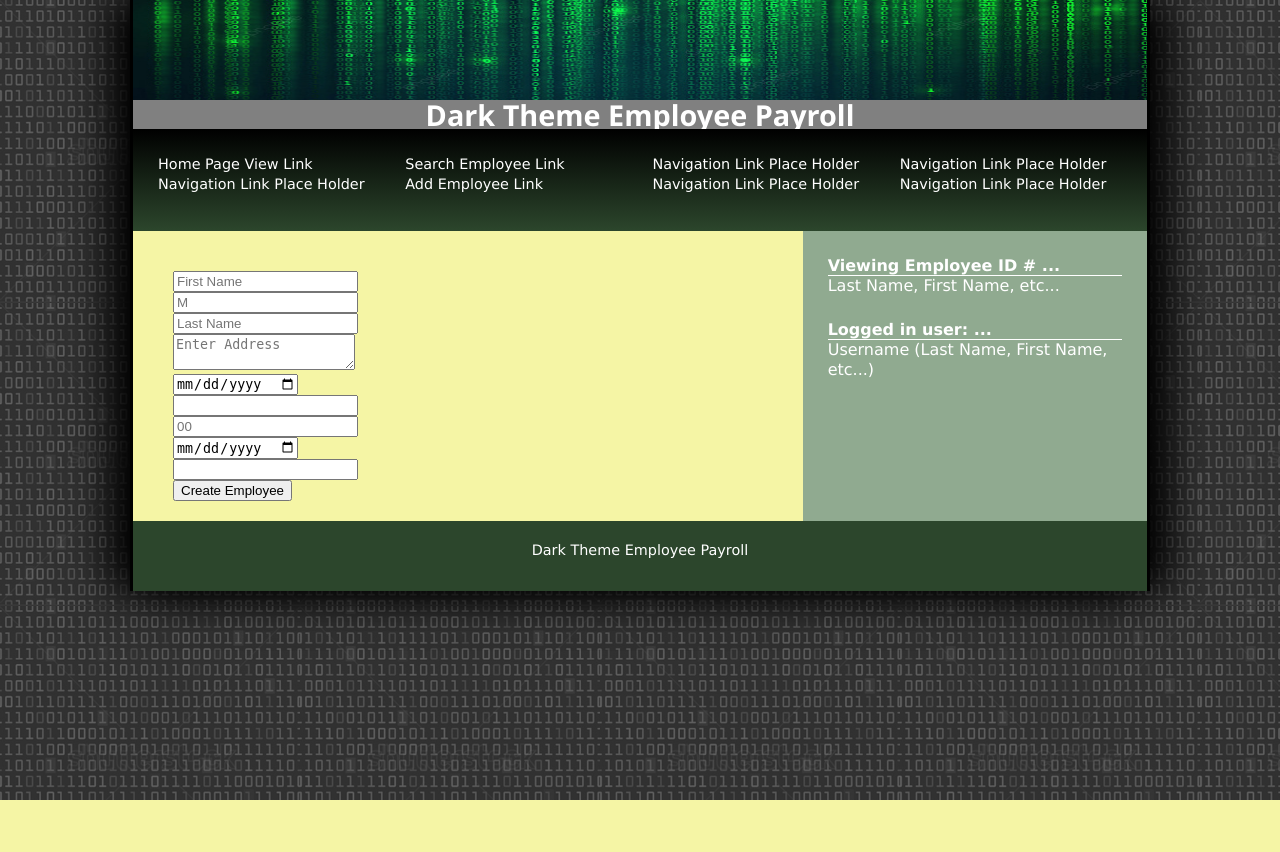
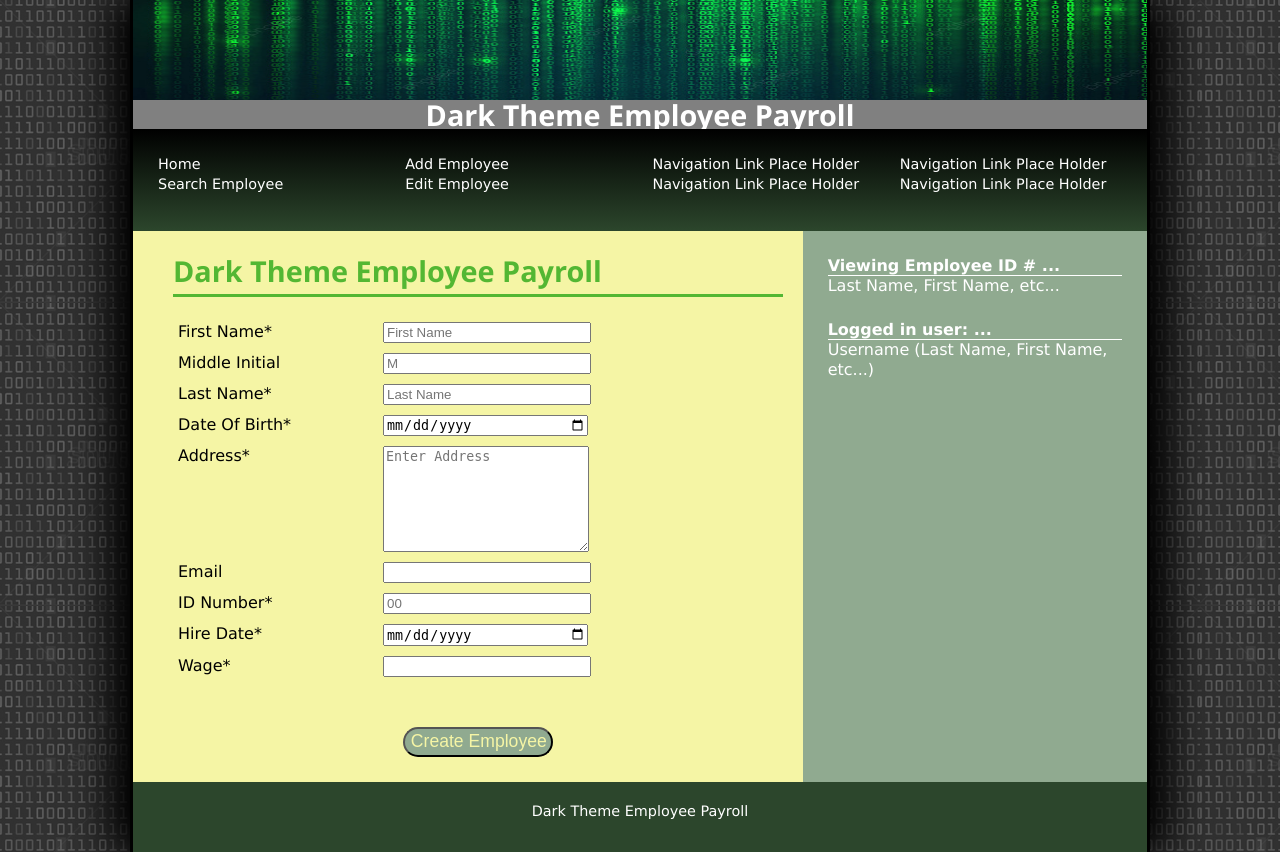
Before and after one commit to gino-vi/Dark-Theme-Employee-Payroll, a Django app: page /employees/create in a window 1280 px wide. Before the commit the page ends 800 px from the top, so only its background shows below. Run offline with Django 3.2, Linux system fonts and the light colour scheme; a user stored in the database is signed in; parts of the project's set-up code (start-up, migrations or seed data) failed here and were passed over.

Commit message:
HTML and CSS updates with forms and navigation links
Hi

```diff
--- a/EmployeePayroll/urls.py
+++ b/EmployeePayroll/urls.py
@@ -15,16 +15,25 @@ Including another URLconf
 """
 from django.contrib import admin
 from django.urls import path
-from persons.views import add_employee_view
-from accounts.views import login_view, register_view, logout_view
+from persons.views import (
+    add_employee_view,
+    search_employee_view,
+    edit_employee_view
+)
+from accounts.views import (
+    login_view,
+    register_view,
+    logout_view
+)
 from .views import home_view
 
 urlpatterns = [
     path('', home_view),
+    path('employees/', search_employee_view),
     path('employees/create', add_employee_view),
     path('login', login_view),
+    path('logout', logout_view),
     path('register', register_view),
-    path('logout', logout_view),
+    path('search', home_view),
     path('admin/', admin.site.urls),
-
 ]
--- a/EmployeePayroll/views.py
+++ b/EmployeePayroll/views.py
@@ -2,6 +2,7 @@
 To render HTML webpages
 """
 from django.http import HttpResponse
+from django.contrib.auth import authenticate
 from django.template.loader import render_to_string
 
 def home_view(request):
--- a/accounts/views.py
+++ b/accounts/views.py
@@ -13,7 +13,7 @@ def login_view(request):
             context = {"error":"Invalid username or password."}
             return render(request, "login.html", context)
         login(request, user)
-        return redirect('/admin')
+        return redirect('/')
     return render(request, "login.html", {})
 
 def logout_view(request):
--- a/persons/views.py
+++ b/persons/views.py
@@ -4,8 +4,9 @@ from django import template
 from django.http import HttpResponse
 from .models import Employee
 from django.contrib.auth.decorators import login_required
+
 # Create your views here.
-
+# **************************************************************************
 @login_required
 def add_employee_view(request):
     context = {}
@@ -32,7 +33,30 @@ def add_employee_view(request):
 
     return HttpResponse(HTML_STRING)
 
+# **************************************************************************
 @login_required
 def edit_employee_view(request):
 
-    return HttpResponse("add-employee.html")
+    return HttpResponse("edit-employee.html")
+
+# **************************************************************************
+@login_required
+def search_employee_view(request):
+    query_dict = request.GET
+
+    try:
+        id_number = int(query_dict.get("id"))
+    except:
+        id_number = None
+
+    employee_obj = None
+
+    if id_number is not None:
+        employee_obj = Employee.objects.get(id=id_number)
+
+    context = {
+        "object": employee_obj
+    }
+    return render(request, "search-employee.html", context=context)
+
+    # **************************************************************************
--- a/static/css/dt_base.css
+++ b/static/css/dt_base.css
@@ -4,7 +4,6 @@
     Base Style Sheet
     Basic styles to be used with all devices and under all conditions
 */
-
 
 article, aside, figcaption, figure,
 footer, header, main, nav, section {
--- /dev/null
+++ b/static/css/dt_forms.css
@@ -0,0 +1,40 @@
+/*
+    Form Style Sheet
+    Form Layout Styles
+*/
+
+label {
+   display: block;
+   float: left;
+   clear: left;
+   margin: 5px;
+   width: 200px;
+}
+
+input, select, textarea {
+   display: block;
+   float: left;
+   margin: 5px 0px;
+   width: 200px;
+}
+
+textarea {
+   height: 100px;
+}
+
+form p {
+   clear: left;
+   text-align: center;
+   padding-top: 40px;
+}
+
+input[type='submit'] {
+   background-color: rgb(144, 170, 144);
+   color: rgb(245,245,165);
+   border-radius: 20px;
+   float: none;
+   display: inline;
+   font-size: 1.1em;
+   height: 30px;
+   width: 150px;
+}
--- /dev/null
+++ b/static/css/dt_validate.css
@@ -0,0 +1,30 @@
+/*
+    Validation Style Sheet
+    Validation Styles
+*/
+
+input:focus, select:focus, textarea:focus {
+    background-color: rgb(245,245,140);
+}
+
+input#fnameBox:focus:valid,
+input#lnameBox:focus:valid,
+input#dobBox:focus:valid,
+input#emailBox:focus:valid,
+input#addBox:focus:valid,
+input#hiredBox:focus:valid,
+input#wageBox:focus:valid,
+input#idBox:focus:valid {
+    background: rgb(220,255,220) url("images/dt_valid.png") right/contain no-repeat;
+}
+
+input#fnameBox:focus:invalid,
+input#lnameBox:focus:invalid,
+input#dobBox:focus:invalid,
+input#emailBox:focus:invalid,
+input#addBox:focus:invalid,
+input#hiredBox:focus:invalid,
+input#wageBox:focus:invalid,
+input#idBox:focus:invalid {
+    background: rgb(255,232,232) url("images/dt_invalid.png") right/contain no-repeat;
+}
--- a/templates/add-employee.html
+++ b/templates/add-employee.html
@@ -3,19 +3,39 @@
 
 {% block content %}
 
-<div style ='margin-top: 30px;'>
-    <form method="POST">
-        {% csrf_token %}
-        <input type ='text' name = 'fname' placeholder= 'First Name' /><br>
-        <input type ='text' name = 'mname' placeholder= 'M' /><br>
-        <input type ='text' name = 'lname' placeholder= 'Last Name' /><br>
-        <textarea name = 'address' placeholder = 'Enter Address'></textarea><br>
-        <input type = 'date' name = 'dob' /><br>
-        <input type = 'email' name = email /><br>
-        <input type='number' name= 'id' placeholder = '00' /><br>
-        <input type = 'date' name = 'hired' /><br>
-        <input type = 'number' name = 'wage' step = '0.01' /><br>
-        <button type = 'submit'> Create Employee </button>
-    </form>
-</div>
+<form id="addEmployeeForm" method="POST">
+    {% csrf_token %}
+    <label for="fnameBox">First Name*</label>
+    <input name="fname" id="fnameBox" type="text"  placeholder="First Name" required />
+
+    <label for="mnameBox">Middle Initial</label>
+    <input name="mname" id="mnameBox" type="text"  placeholder='M' />
+
+    <label for="lnameBox">Last Name*</label>
+    <input name="lname" id="lnameBox" type="text" placeholder="Last Name" required />
+
+    <label for="dobBox">Date Of Birth*</label>
+    <input name="dob" id="dobBox" type="date" required />
+
+    <label for="addBox">Address*</label>
+    <textarea name="address" id="addBox" placeholder="Enter Address" required ></textarea>
+
+    <label for="emailBox">Email</label>
+    <input name="email" id="emailBox" type ="email" />
+
+    <label for="idBox">ID Number*</label>
+    <input name="id" id="idBox" type='number' placeholder="00" required />
+
+    <label for="hiredBox">Hire Date*</label>
+    <input name="hired" id="hiredBox" type="date" required />
+
+    <label for="wageBox">Wage*</label>
+    <input name="wage" id="wageBox" type="number" step="0.01" required />
+
+    <p>
+     <input type="submit" value="Create Employee" />
+    </p>
+
+</form>
+
 {% endblock content %}
--- a/templates/base.html
+++ b/templates/base.html
@@ -8,6 +8,8 @@
         <!-- Link all CSS stylesheets for base.html here...-->
         <link rel="stylesheet" type="text/css" href="{% static 'css/dt_base.css' %}" />
         <link rel="stylesheet" type="text/css" href="{% static 'css/dt_styles.css' %}" />
+        <link rel="stylesheet" type="text/css" href="{% static 'css/dt_forms.css' %}" />
+        <link rel="stylesheet" type="text/css" href="{% static 'css/dt_validate.css' %}" />
     </head>
 
     <body>
@@ -18,10 +20,10 @@
 
         <nav>
             <ul>
-                <li><a href="/">Home Page View Link</a></li>
-                <li><a href="#"> Navigation Link Place Holder</a></li>
-                <li class="newgroup"><a href="#">Search Employee Link</a></li>
-                <li><a href="/employees/create">Add Employee Link</a></li>
+                <li><a href="/">Home</a></li>
+                <li><a href="employees/">Search Employee</a></li>
+                <li class="newgroup"><a href="employees/create">Add Employee</a></li>
+                <li><a href="#">Edit Employee</a></li>
                 <li class="newgroup"><a href="#">Navigation Link Place Holder</a></li>
                 <li><a href="#">Navigation Link Place Holder</a></li>
                 <li class="newgroup"><a href="#">Navigation Link Place Holder</a></li>
@@ -30,6 +32,8 @@
         </nav>
 
         <section>
+            <h1>Dark Theme Employee Payroll</h1>
+            <p></p>
             {% block content %}
 
             {% endblock content %}
```
Also changed, not shown: templates/home-view.html (+22 -2 lines), templates/login.html (+21 -16 lines), templates/logout.html (+12 -8 lines), templates/search-employee.html (added, +18 -0 lines), db.sqlite3, static/css/images/dt_invalid.png (added), static/css/images/dt_valid.png (added), templates/edit-employee.html (added).
